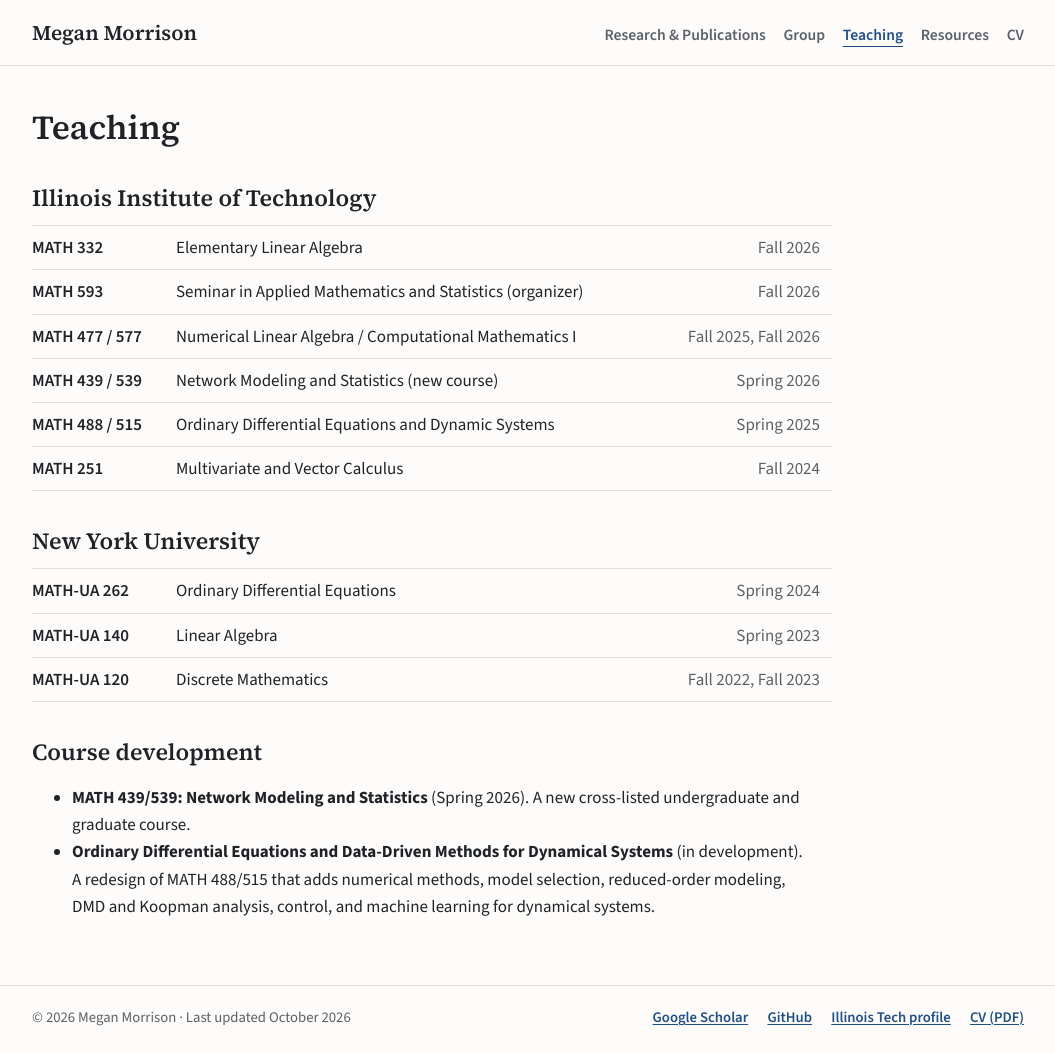
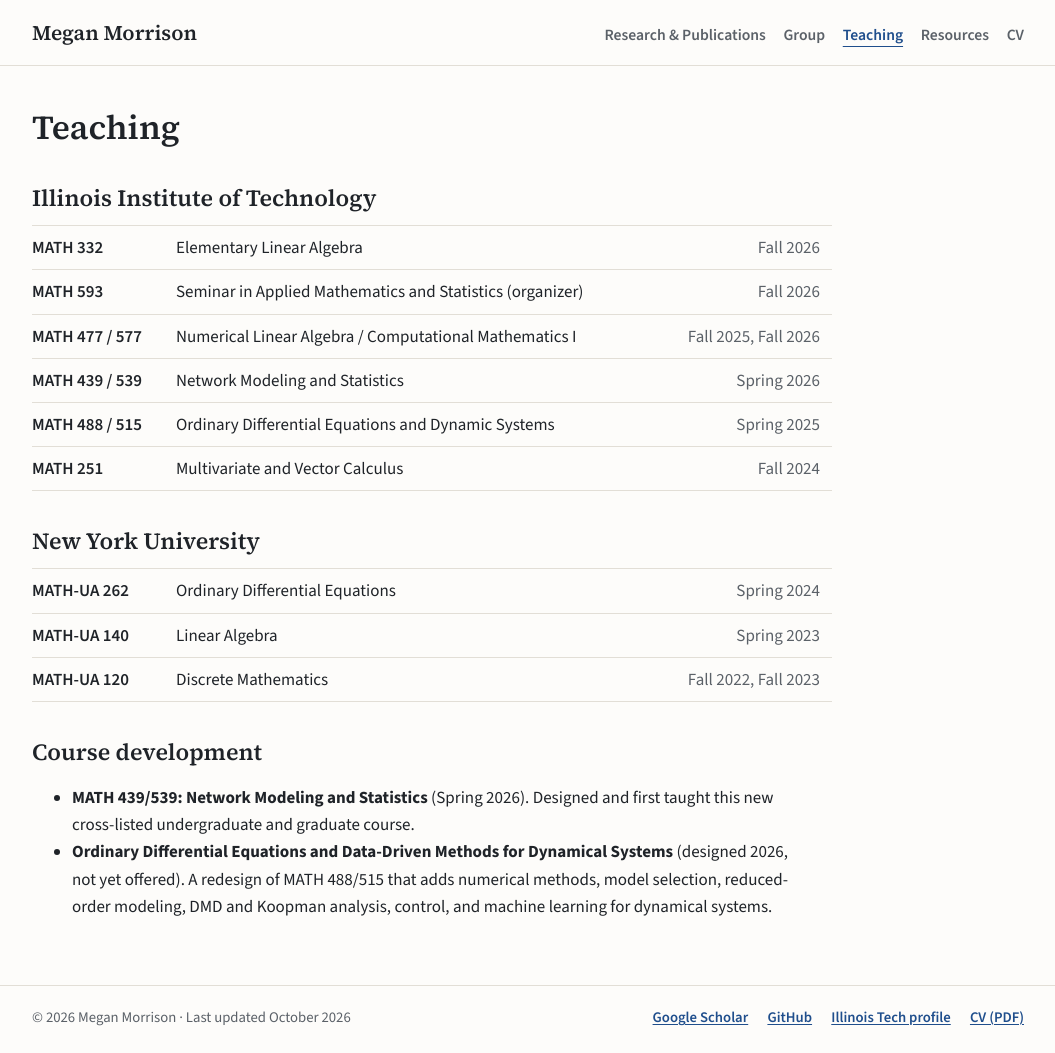
Before and after one commit to mmtree/mmtree.github.io, a Jekyll site: the page built from teaching.md, in a window 1280 px wide. Shown: the whole page, without its empty margins (112-1167 px from the left). Built offline with Jekyll 4.4.1, drawn with Linux system fonts in a browser that asks for light colours.

Commit message:
Update site to match CV of October 22, 2026
New CV PDF; NSF postdoctoral fellowship dates 2021-2024; course development
wording; JMM session name; drop talks removed from the CV.

Co-Authored-By: Claude Opus 5.5 <noreply@anthropic.com>

```diff
--- a/_data/teaching.yml
+++ b/_data/teaching.yml
@@ -12,7 +12,7 @@
       name: Numerical Linear Algebra / Computational Mathematics I
       terms: Fall 2025, Fall 2026
     - code: MATH 439 / 539
-      name: Network Modeling and Statistics (new course)
+      name: Network Modeling and Statistics
       terms: Spring 2026
     - code: MATH 488 / 515
       name: Ordinary Differential Equations and Dynamic Systems
--- a/teaching.md
+++ b/teaching.md
@@ -19,8 +19,8 @@ description: Courses taught by Megan Morrison at Illinois Institute of Technolog
 
 ## Course development
 
-- **MATH 439/539: Network Modeling and Statistics** (Spring 2026). A new cross-listed
-  undergraduate and graduate course.
-- **Ordinary Differential Equations and Data-Driven Methods for Dynamical Systems** (in development).
-  A redesign of MATH 488/515 that adds numerical methods, model selection, reduced-order modeling,
+- **MATH 439/539: Network Modeling and Statistics** (Spring 2026). Designed and first taught
+  this new cross-listed undergraduate and graduate course.
+- **Ordinary Differential Equations and Data-Driven Methods for Dynamical Systems** (designed 2026,
+  not yet offered). A redesign of MATH 488/515 that adds numerical methods, model selection, reduced-order modeling,
   DMD and Koopman analysis, control, and machine learning for dynamical systems.
```
Also changed, not shown: _data/talks.yml (+1 -22 lines), research.md (+1 -1 lines), 1 other file.
